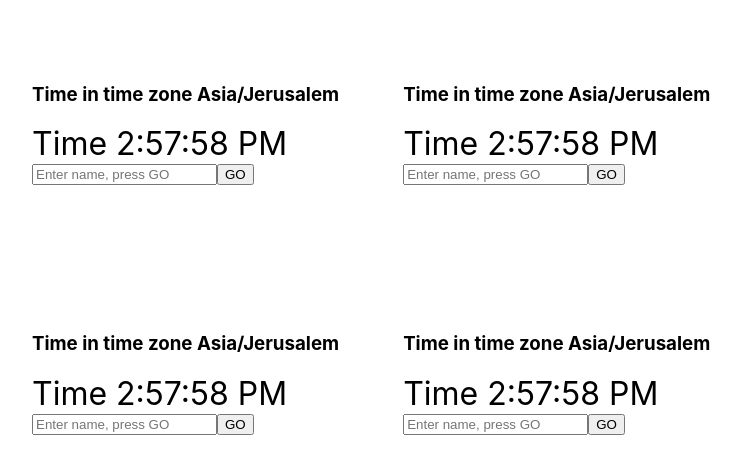
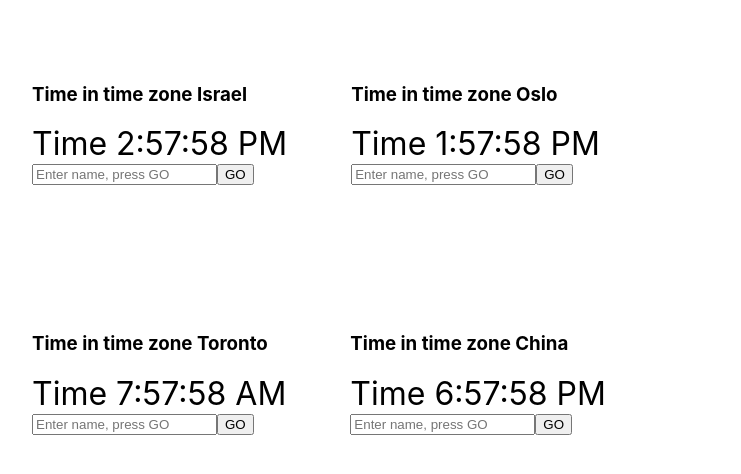
Before and after one commit to KuznetsovaVera/https---github.com-Java49VeraKuznetsova-react-project, a React (Create React App) app: page / in a window 1280 px wide. Shown: the top 474 px of the page, without its empty margins (32-773 px from the left). Built offline with nearby package versions, Linux system fonts and the light colour scheme.

Commit message:
HW#34 checking after Lesson 35

```diff
--- a/src/App.tsx
+++ b/src/App.tsx
@@ -8,15 +8,15 @@ function App() {
   return   <div>
     <div style={divStyleRow}>
      <div style={divStyleOne}>
-    <Timer CityOrCountry= {'Israel'} inputID={'input1'}></Timer>
+    <Timer CityOrCountry= {'Israel'}></Timer>
     </div>
-    <Timer CityOrCountry= {'Israel'} inputID={'input2'}></Timer>
+    <Timer CityOrCountry= {'Oslo'} ></Timer>
     </div>
     <div style={divStyleRow}>
        <div style={divStyleOne}>
-    <Timer CityOrCountry={'Israel'} inputID={'input3'}></Timer>
+    <Timer CityOrCountry={'Toronto'} ></Timer>
     </div>
-    <Timer CityOrCountry={'Israel'} inputID={'input4'}></Timer>
+    <Timer CityOrCountry={'China'} ></Timer>
     </div>
    </div>
 }
--- a/src/components/Alert.tsx
+++ b/src/components/Alert.tsx
@@ -10,5 +10,5 @@ export const Alert: React.FC<AlertProps> = ({type, message}) => {
         case "info": backGround = "green"; break;
         case "warn": backGround = "yellow"
     }
-    return <p style={{backgroundColor: backGround}}>{message}</p>
+    return <p style={{backgroundColor: backGround, color: "white", fontWeight: "bold"}}>{message}</p>
 }
--- a/src/components/Input.tsx
+++ b/src/components/Input.tsx
@@ -1,14 +1,15 @@
 import React, { useEffect} from "react";
 import { Alert } from "./Alert";
 type InputProps = {
-    inputId: string;
     inputProcess: (value: string)=>string;
     placeHolderPrint: string;
 }
-export const Input: React.FC<InputProps> = ({inputId, inputProcess, placeHolderPrint}) => {
+export const Input: React.FC<InputProps> = ({inputProcess, placeHolderPrint}) => {
     let inputElement: HTMLInputElement | null
 
     const [message, setMessage] = React.useState('')
+    const inputId =
+    React.useRef(Math.round(Math.random() * 100000000) + '');
     function processGo(): void {
        setMessage('')
         const messageRet: string = inputProcess(inputElement!.value);
@@ -23,10 +24,10 @@ export const Input: React.FC<InputProps> = ({inputId, inputProcess, placeHolderP
 
     }
     useEffect(() => {
-       inputElement = document.getElementById(inputId) as HTMLInputElement;
+       inputElement = document.getElementById(inputId.current) as HTMLInputElement;
     })
     return <div>
-        <input id={inputId} placeholder={placeHolderPrint}/>
+        <input id={inputId.current} placeholder={placeHolderPrint}/>
         <button onClick={processGo}>GO</button>
         {message && <Alert type={"error"} message={message}/>}
     </div>
--- a/src/components/Timer.tsx
+++ b/src/components/Timer.tsx
@@ -7,12 +7,13 @@ const timeZonesStr: Array<string> =
 
 type TimerProps = {
     CityOrCountry: string;
-    inputID: string;
+  //  inputID: string;
 
 }
 export const Timer: React.FC<TimerProps> = (props) => {
-    const [timeZoneIndex, setTimeZoneIndex] = React.useState(getIndexByName(props.CityOrCountry));
-    let timeZone: string = timeZones[timeZoneIndex].name;
+
+    const timeZoneName = React.useRef (props.CityOrCountry);
+    const [timeZone, setTimeZone] = React.useState(timeZones[getIndexByName(props.CityOrCountry)].name);
     const [time, setTime] = React.useState(new Date());
 
 
@@ -31,8 +32,9 @@ export const Timer: React.FC<TimerProps> = (props) => {
      if (index === -1) {
         res = cityOrCountry + ": error on City or Country, try again";
      } else {
-       timeZone = timeZones[index].name;
-       setTimeZoneIndex (index);
+        timeZoneName.current = cityOrCountry;
+        setTimeZone(timeZones[index].name);
+
      }
 
      return res;
@@ -44,10 +46,11 @@ export const Timer: React.FC<TimerProps> = (props) => {
         return index;
     }
     return <div>
-        <h3>Time in time zone {timeZone}</h3>
+
+        <h3 className="logo">Time in time zone {timeZoneName.current}</h3>
         <label style={{display: "flex",
          textAlign: "center", fontSize: "2em"}}>Time {time.toLocaleTimeString(undefined,{timeZone})}</label>
-        <Input inputId={props.inputID}  placeHolderPrint = {"Enter name, press GO"}
+        <Input placeHolderPrint = {"Enter name, press GO"}
         inputProcess={timeZoneInput} ></Input>
     </div>
 }
```
